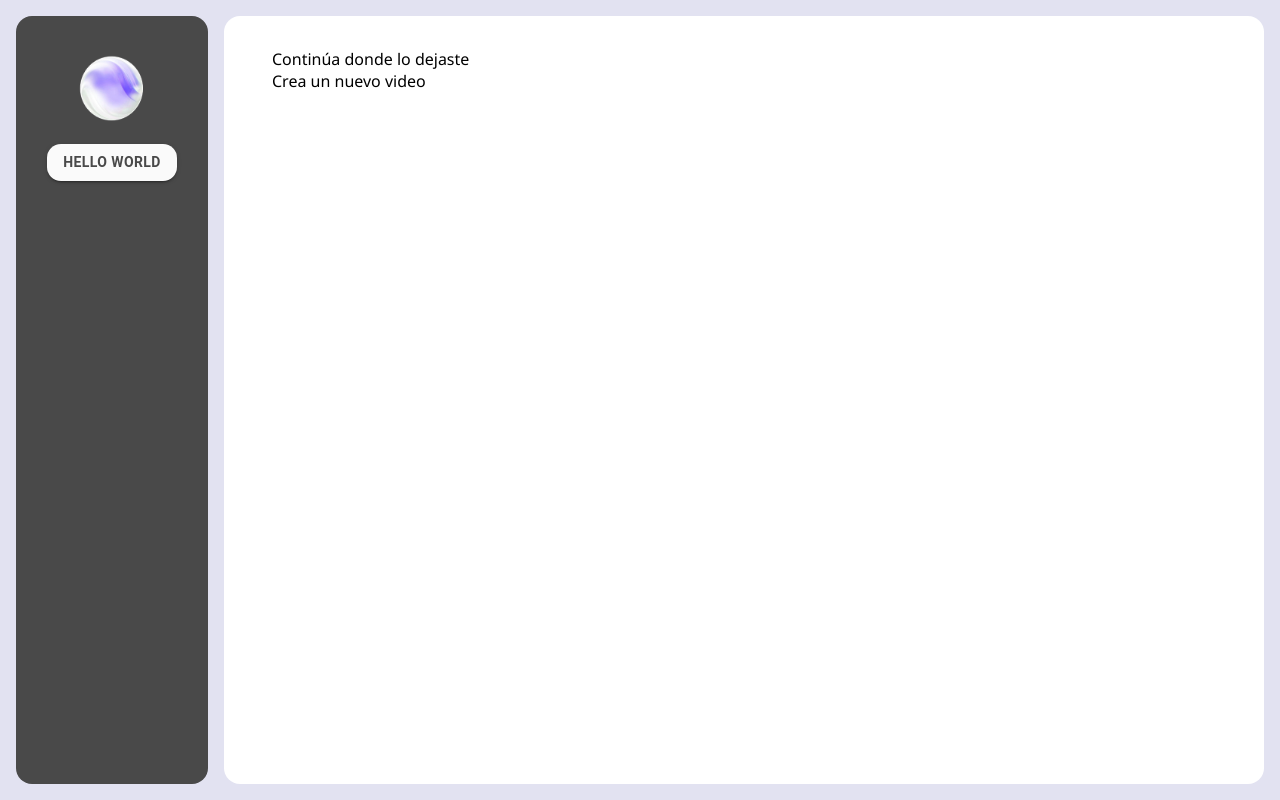
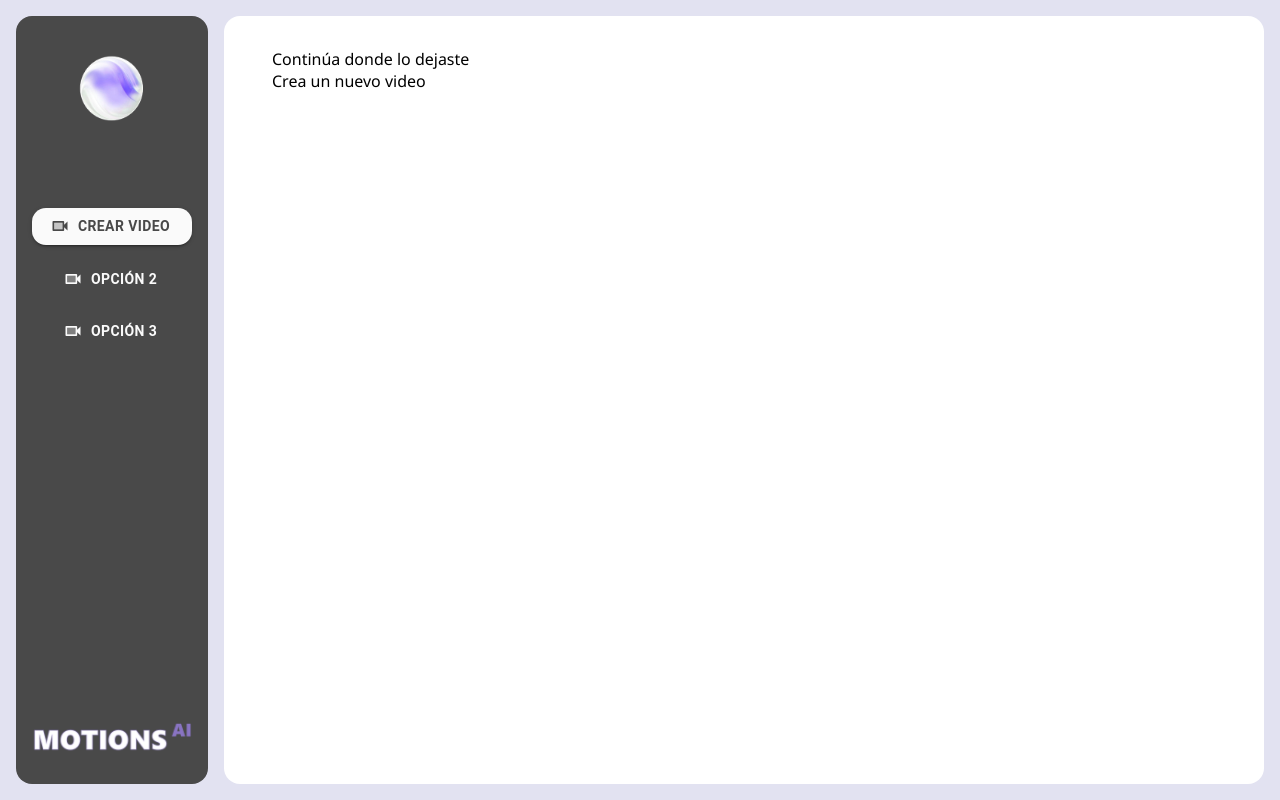
Before and after one commit to LeoLeto/Motions, a React (Vite) app in the folder client/: page / in a window 1280 px wide. Built offline with nearby package versions, Linux system fonts and the light colour scheme.

Commit message:
Sidebar UI base

```diff
--- a/client/src/components/SidebarLayout.scss
+++ b/client/src/components/SidebarLayout.scss
@@ -13,17 +13,23 @@
     flex-direction     : column;
     align-items        : center;
     gap                : 1rem;
-    min-width          : 12rem;
-    padding-top        : 2rem;
+    width              : 12rem;
+    padding            : 2rem 1rem;
     // height          : 96vh;
     background-color   : #494949;
     color              : white;
     border-radius      : 1rem;
 }
 
+.orb {
+    margin-bottom: 4rem;
+    width        : 5rem;
+    height       : 5rem;
+}
+
 .logo {
-    width : 5rem;
-    height: 5rem;
+    width : 100%;
+    height: auto;
 }
 
 .mainCard {
--- a/client/src/components/layout/SidebarLayout.tsx
+++ b/client/src/components/layout/SidebarLayout.tsx
@@ -1,7 +1,8 @@
+import { VideocamTwoTone } from "@mui/icons-material";
+import Button from "@mui/material/Button";
+import orb from "../../assets/img/temp_orb.png";
+import logo from "../../assets/img/logo.png";
 import "../SidebarLayout.scss";
-import Button from "@mui/material/Button";
-import logo from "../../assets/img/temp_orb.png";
-
 // interface SidebarLayoutProps {
 //   children: ReactNode;
 // }
@@ -10,8 +11,21 @@ export default function SidebarLayout() {
   return (
     <div className="sidebarLayout">
       <div className="sidebar">
-        <img src={logo} className="logo" />
-        <Button variant="contained">Hello world</Button>
+        <img src={orb} className="orb" />
+        <Button
+          variant="contained"
+          startIcon={<VideocamTwoTone />}
+          fullWidth={true}
+        >
+          CREAR VIDEO
+        </Button>
+        <Button variant="text" startIcon={<VideocamTwoTone />} fullWidth={true}>
+          OPCIÓN 2
+        </Button>
+        <Button variant="text" startIcon={<VideocamTwoTone />} fullWidth={true}>
+          OPCIÓN 3
+        </Button>
+        <img src={logo} className="logo" style={{ marginTop: "auto" }} />
       </div>
       <div className="mainCard">
         <div>Continúa donde lo dejaste</div>
```
Also changed, not shown: client/src/main.tsx (+4 -4 lines), client/src/assets/img/logo.png (added).
